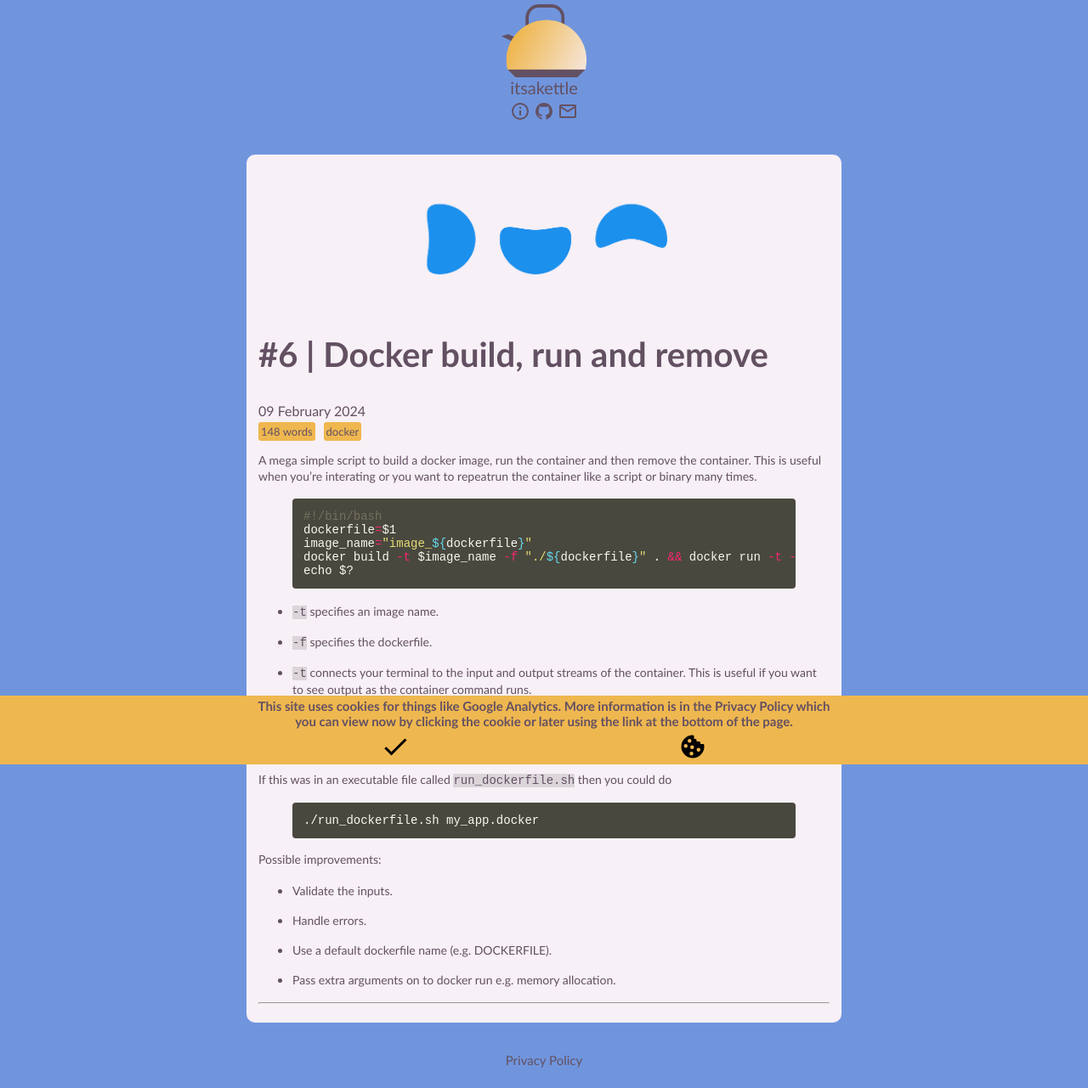
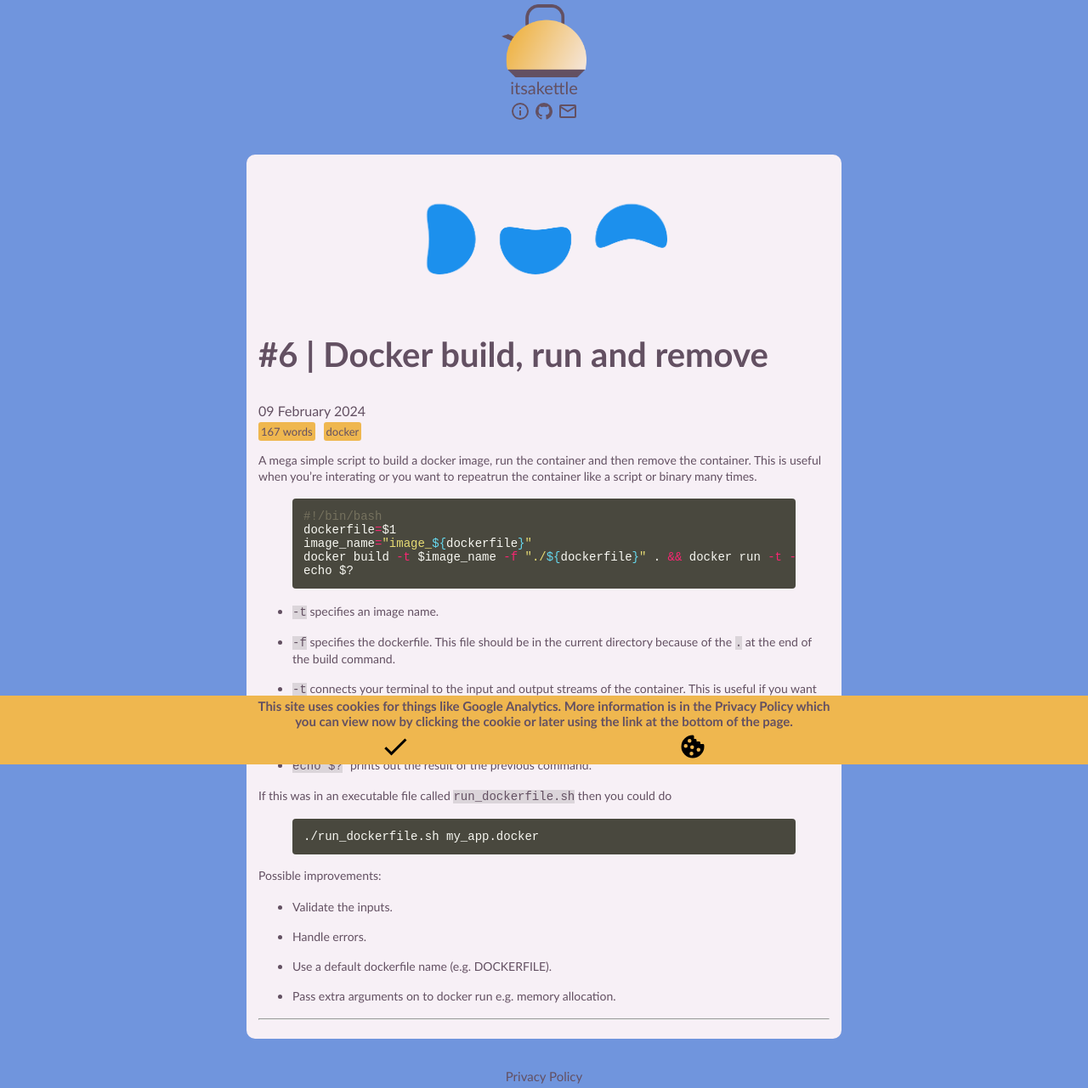
Before and after one commit to itsakettle/itsakettle.github.io, a Jekyll site: the page built from _posts/2024-02-09-6-dockerfile_cmd_and_run copy.md, in a window 1280 px wide. Shown: the whole page at 85% size. Built offline with Jekyll 4.4.1, drawn with Linux system fonts in a browser that asks for light colours.

Commit message:
little tweak

```diff
--- a/_posts/2024-02-09-6-dockerfile_cmd_and_run copy.md
+++ b/_posts/2024-02-09-6-dockerfile_cmd_and_run copy.md
@@ -22,7 +22,7 @@ echo $?
 
 * `-t` specifies an image name.
 
-* `-f` specifies the dockerfile.
+* `-f` specifies the dockerfile. This file should be in the current directory because of the `.` at the end of the build command.
 
 * `-t` connects your terminal to the input and output streams of the container. This is useful if you want to see output as the container command runs.
 
```
